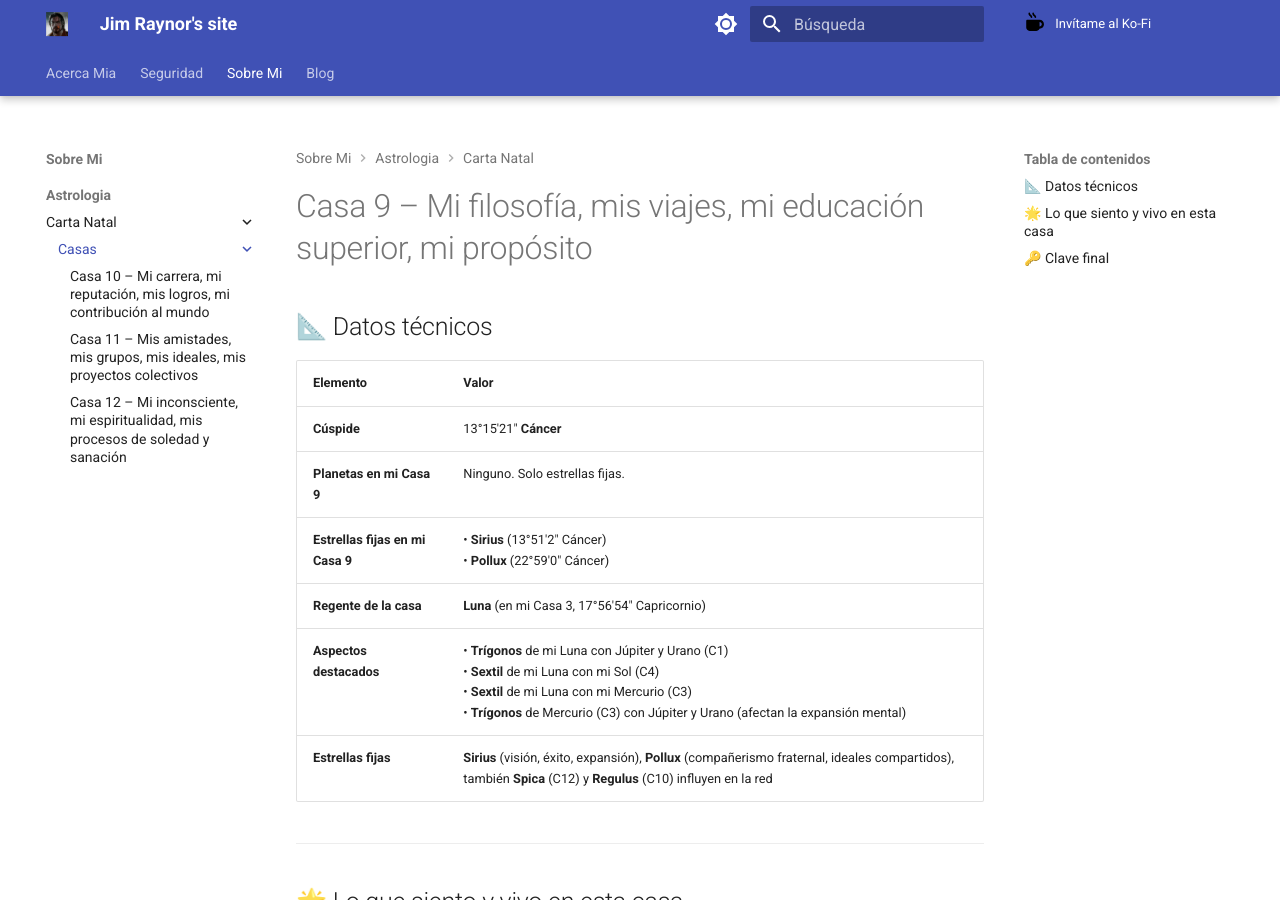
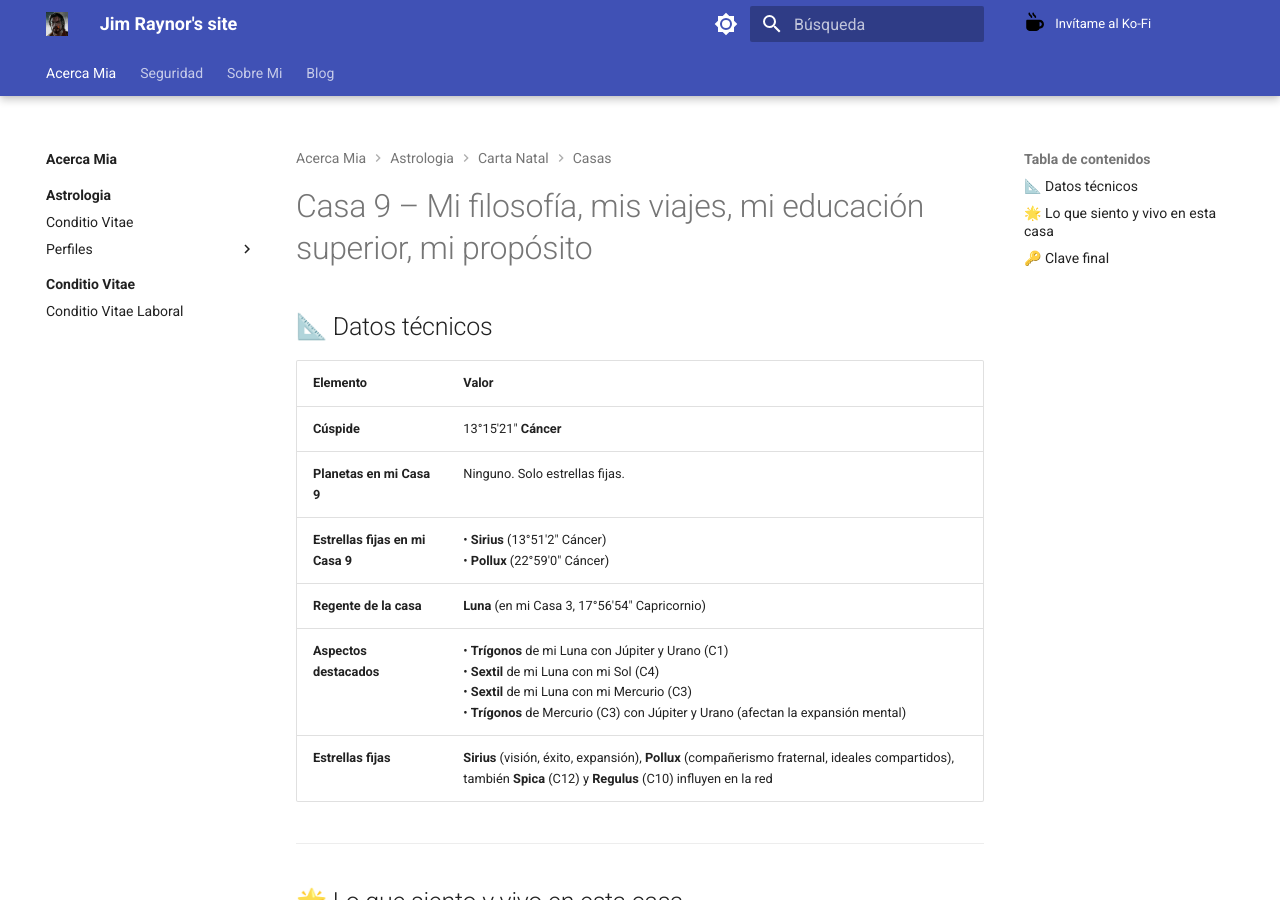
Before and after one commit to jimraynor88/blog, an MkDocs documentation site: the page built from docs/Acerca_Mia/Astrologia/Carta_Natal/Casas/Casa_09.md, in a window 1280 px wide and 900 px high. Built offline with MkDocs 1.6.1 and Material for MkDocs 9.7.7, drawn with Linux system fonts in a browser that asks for light colours; some of the changed lines change nothing that is shown.

Commit message:
Update and rename Casa_09.md to Casa_09.md

```diff
--- a/docs/Sobre_Mi/Astrologia/Carta_Natal/Casas/Casa_09.md
+++ b/docs/Acerca_Mia/Astrologia/Carta_Natal/Casas/Casa_09.md
@@ -1,3 +1,10 @@
+---
+title: Casa 9 – Mi filosofía, mis viajes, mi educación superior, mi propósito
+alias: Casa 9
+tags: Carta Natal
+---
+
+
 # Casa 9 – Mi filosofía, mis viajes, mi educación superior, mi propósito
 
 ## 📐 Datos técnicos
```
